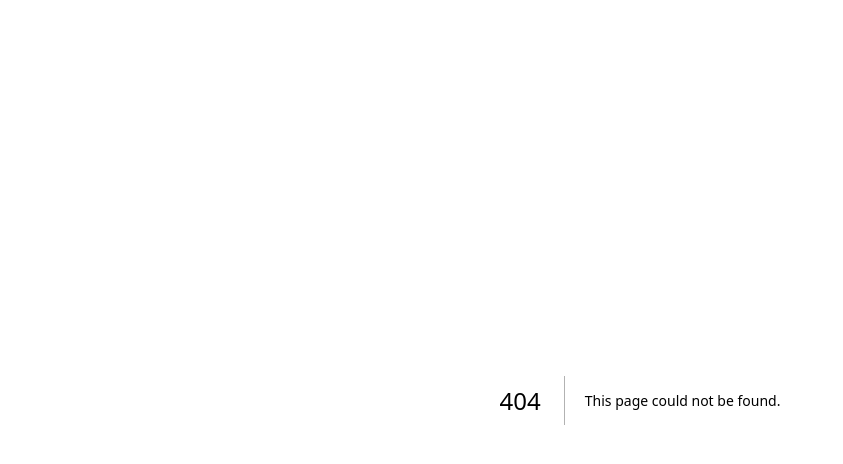
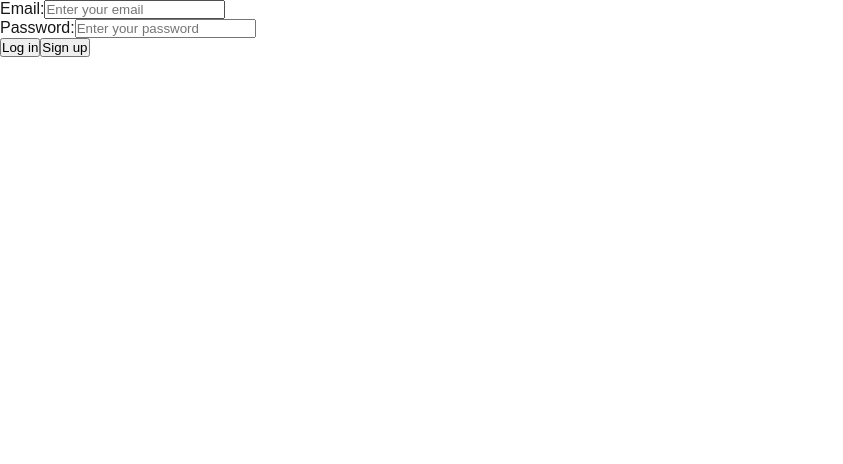
Before and after one commit to chengivan2/invoily, a Next.js app: page /login in a window 1280 px wide. Before the commit this address had no page. Shown: the top 464 px of the page, without its empty margins (0-843 px from the left). Built offline with nearby package versions, Linux system fonts and the light colour scheme.

Commit message:
Added more middleware and Login Page

```diff
--- /dev/null
+++ b/src/app/error/page.js
@@ -0,0 +1,6 @@
+
+export default function ErrorPage() {
+  return (
+    <div><p>There has been some error.</p></div>
+  )
+}
--- /dev/null
+++ b/src/app/login/actions.js
@@ -0,0 +1,45 @@
+"use server";
+
+import { revalidatePath } from "next/cache";
+import { redirect } from "next/navigation";
+import { createClient } from "@/utils/supabase/server";
+
+export async function login(formData) {
+  const supabase = await createClient();
+
+  // Extract email and password from formData
+  const data = {
+    email: formData.get("email"),
+    password: formData.get("password"),
+  };
+
+  const { error } = await supabase.auth.signInWithPassword(data);
+
+  if (error) {
+    redirect("/error"); // Redirect to error page on failure
+  }
+
+  // Revalidate and redirect to the home page
+  revalidatePath("/", "layout");
+  redirect("/");
+}
+
+export async function signup(formData) {
+  const supabase = await createClient();
+
+  // Extract email and password from formData
+  const data = {
+    email: formData.get("email"),
+    password: formData.get("password"),
+  };
+
+  const { error } = await supabase.auth.signUp(data);
+
+  if (error) {
+    redirect("/error"); // Redirect to error page on failure
+  }
+
+  // Revalidate and redirect to the home page
+  revalidatePath("/", "layout");
+  redirect("/");
+}
--- /dev/null
+++ b/src/app/login/page.js
@@ -0,0 +1,36 @@
+import { login, signup } from './actions';
+
+export default function LoginPage() {
+  return (
+    <form>
+      <div>
+        <label htmlFor="email">Email:</label>
+        <input
+          id="email"
+          name="email"
+          type="email"
+          placeholder="Enter your email"
+          required
+        />
+      </div>
+      <div>
+        <label htmlFor="password">Password:</label>
+        <input
+          id="password"
+          name="password"
+          type="password"
+          placeholder="Enter your password"
+          required
+        />
+      </div>
+      <div>
+        <button formAction={login} type="submit">
+          Log in
+        </button>
+        <button formAction={signup} type="submit">
+          Sign up
+        </button>
+      </div>
+    </form>
+  );
+}
```
Also changed, not shown: src/app/auth/confirm/route.js (added, +26 -0 lines).
